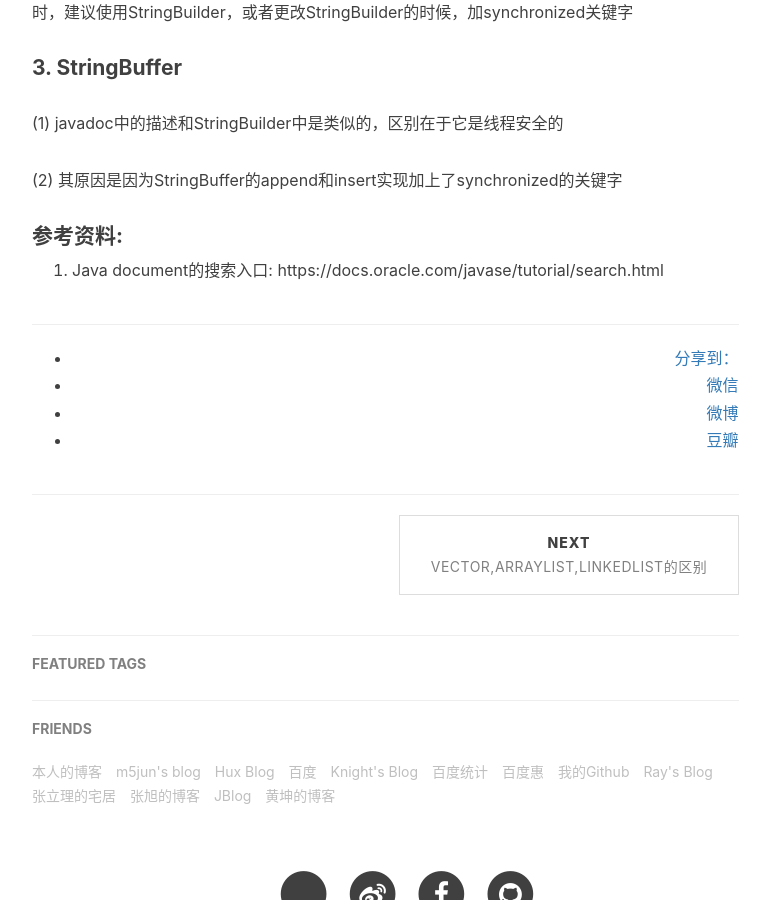
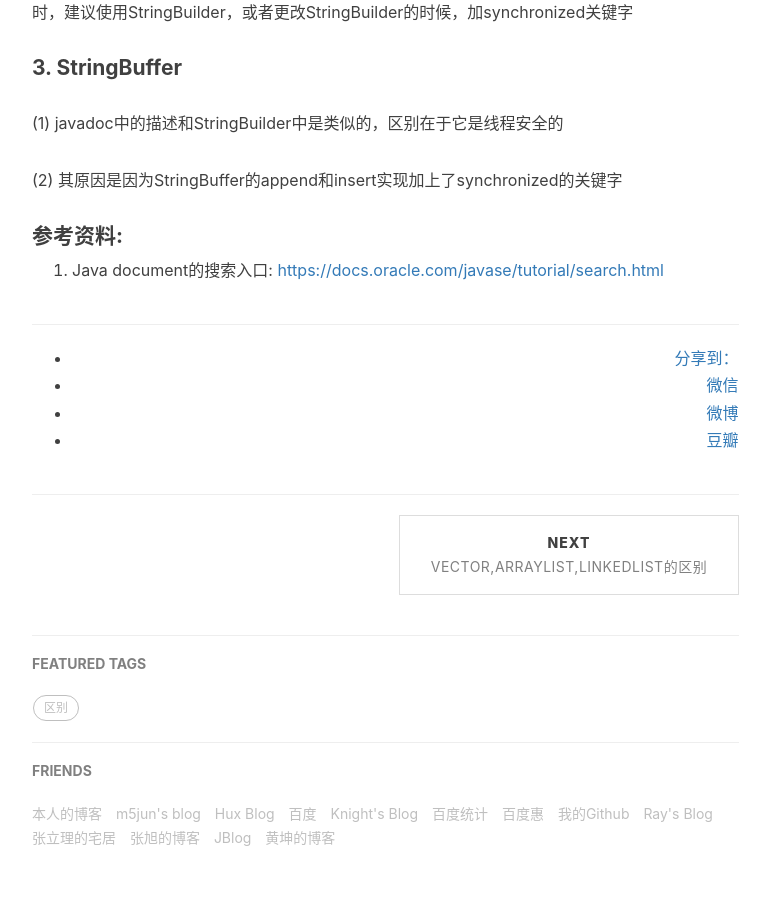
Before and after one commit to baiscjava/basicjava.github.io, a Jekyll site: the page built from _posts/2017-01-05-String,StringBuilderStringBuffer的区别.md, in a window 1280 px wide and 900 px high, scrolled down 1153 px. Shown: the whole window, without its empty margins (233-1003 px from the left). Built offline with Jekyll 4.4.1, drawn with Linux system fonts in a browser that asks for light colours; nearby versions of some CDN libraries; comment, search, counter and statistics services are not loaded; some of the changed lines change nothing that is shown.

Commit message:
Update 2017-01-05-String,StringBuilderStringBuffer的区别.md

```diff
--- a/_posts/2017-01-05-String,StringBuilderStringBuffer的区别.md
+++ b/_posts/2017-01-05-String,StringBuilderStringBuffer的区别.md
@@ -7,6 +7,7 @@ tags:
     - String
     - StringBuilder
     - StringBuffer
+    - 区别
 ---
 
 #### 1. String
@@ -31,4 +32,4 @@ tags:
 (2) 其原因是因为StringBuffer的append和insert实现加上了synchronized的关键字
 
 #### 参考资料:
-1. Java document的搜索入口: https://docs.oracle.com/javase/tutorial/search.html
+1. Java document的搜索入口: [https://docs.oracle.com/javase/tutorial/search.html](https://docs.oracle.com/javase/tutorial/search.html)
```
